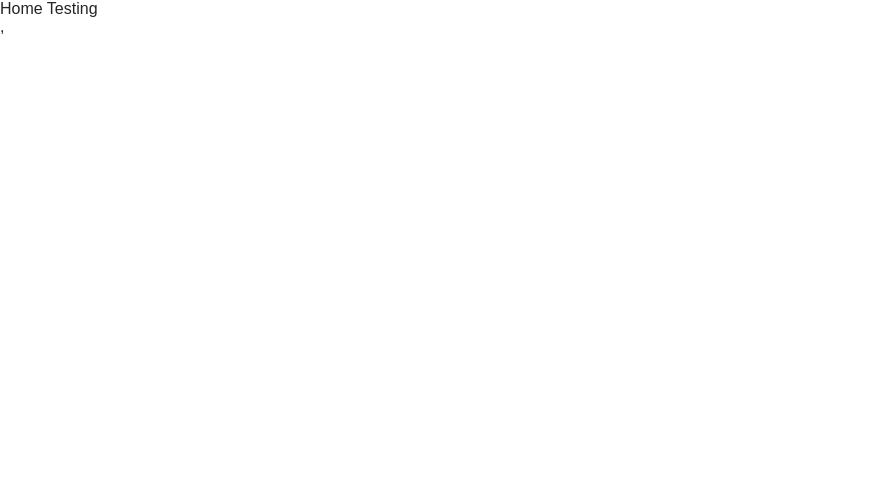
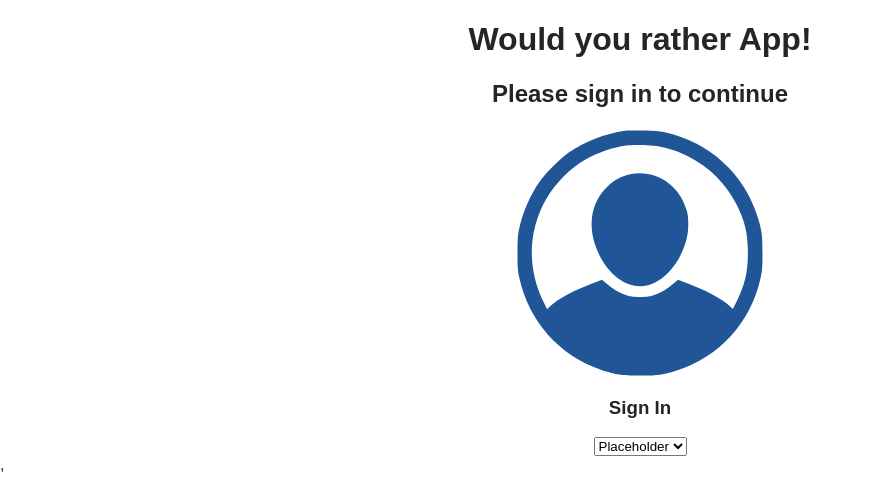
Before and after one commit to Stevegolden12/React-redux-would-you-rather, a React (Create React App) app: page / in a window 1280 px wide. Shown: the top 494 px of the page, without its empty margins (0-871 px from the left). Built offline with nearby package versions, Linux system fonts and the light colour scheme.

Commit message:
Login page
Added Login.js in Components
Added JSX/HTML and CSS
Added image folder with usericon.svg
Added usericon to Login.js

```diff
--- a/src/components/App.js
+++ b/src/components/App.js
@@ -1,7 +1,8 @@
-import React, { Component, Fragment } from 'react';
+import React, { Component } from 'react';
 //import { BrowserRouter as Router, Route } from 'react-router-dom'
 import { connect } from 'react-redux'
 import { handleInitialData } from '../actions/shared.js'
+import Login from './Login'
 
 class App extends Component {
   componentDidMount() {
@@ -9,7 +10,9 @@ class App extends Component {
   }
   render() {
     return (
-      <div>Home Testing</div>
+      <div>
+          <Login />
+        </div>
     )
   }
 }
--- /dev/null
+++ b/src/components/Login.js
@@ -0,0 +1,22 @@
+import React, { Component } from 'react'
+import usericon from '../image/usericon.svg'
+
+export default class Login extends Component {
+  render() {
+    return (
+        <main className='login-mainwrapper'>
+          <div>
+            <h1 className='center'>Would you rather App!</h1>
+            <h2 className='center'>Please sign in to continue</h2>
+            <img className='login-imagelayout' src={usericon} alt='user icon'></img>
+            <h3 className='center'>Sign In</h3>
+            <div className='center'>
+              <select>
+                <option>Placeholder</option>
+              </select>
+            </div>
+          </div>
+          </main>
+      )
+  }
+}
--- a/src/index.css
+++ b/src/index.css
@@ -161,3 +161,16 @@ li {
   font-size: 20px;
   color: #C3392A;
 }
+
+.login-mainwrapper {
+  width: 350px;
+  margin: auto;
+  display: flex;
+  justify-content: center;
+}
+
+.login-imagelayout {
+  display: block;
+  width: 250px;
+  margin: auto;
+}
--- a/src/index.js
+++ b/src/index.js
@@ -1,7 +1,7 @@
 import React from 'react'
 import ReactDOM from 'react-dom'
 import './index.css'
-import App from './components/App'
+import Login from './components/Login'
 import { createStore } from 'redux'
 import { Provider } from 'react-redux'
 import reducer from './reducers';
@@ -11,6 +11,6 @@ const store = createStore(reducer, middleware)
 
 ReactDOM.render(
   <Provider store={store}>
-    <App />,
+    <Login />,
   </Provider>,
   document.getElementById('root'))
```
Also changed, not shown: src/image/usericon.svg (added).
